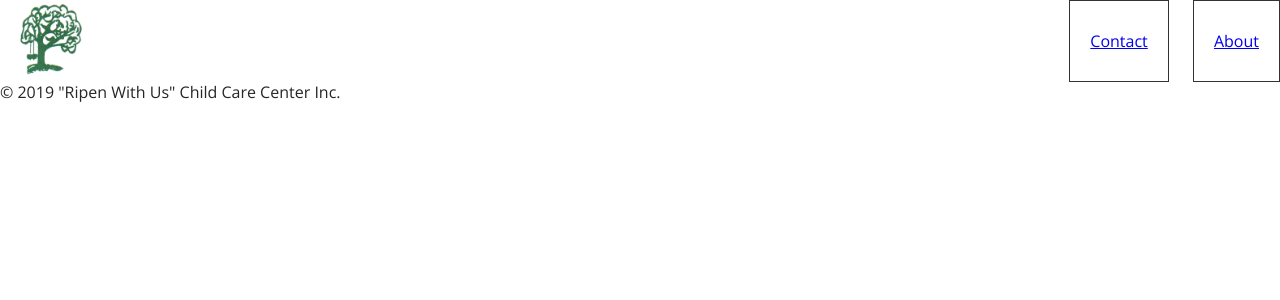
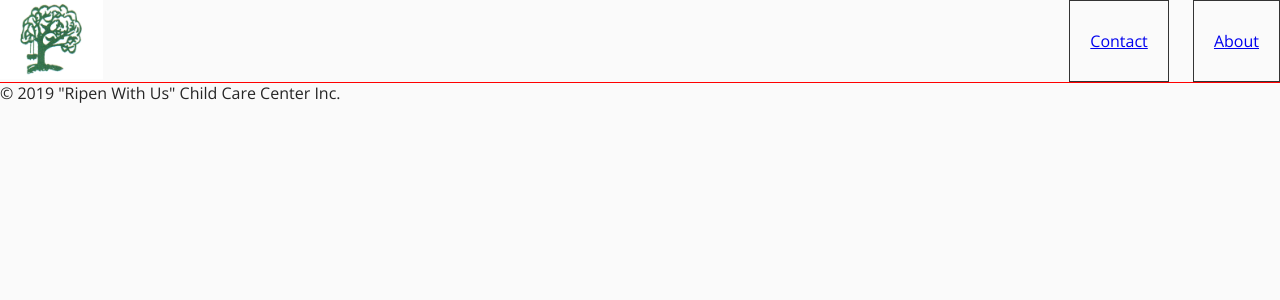
Before and after one commit to funkeymikey/ripen-with-us, a Jekyll site: the page built from index.md, in a window 1280 px wide. Shown: the top 300 px of the page. Built offline with Jekyll 4.4.1, drawn with Linux system fonts in a browser that asks for light colours; some web fonts are replaced; comment, search, counter and statistics services are not loaded.

Commit message:
some styles just for show

```diff
--- a/_includes/header.html
+++ b/_includes/header.html
@@ -1,7 +1,9 @@
+<header>
   <nav>
     <ul>
-    <li><a href="{{ '/' | prepend: site.baseurl }}"><img src="{{ '/images/logo.png' | prepend: site.baseurl }}" alt="Home" /></a></li>
+      <li><a href="{{ '/' | prepend: site.baseurl }}"><img src="{{ '/images/logo.png' | prepend: site.baseurl }}" alt="Home"/></a></li>
       <li><a href="{{ '/contact' | prepend: site.baseurl }}">Contact</a></li>
       <li><a href="{{ '/about' | prepend: site.baseurl }}">About</a></li>
     </ul>
   </nav>
+</header>
--- a/_sass/_layout.scss
+++ b/_sass/_layout.scss
@@ -129,3 +129,17 @@ h4 {
 // 	text-align: center;
 // 	padding: 40px;
 // }
+
+body{
+	background: #fafafa;
+}
+main{
+	background: #fff;
+}
+header {
+	background: #fafafa;
+}
+footer {
+	border-top: solid 1px red;
+	background: #fafafa;
+}
```
Lines whose indentation alone changed are shown as unchanged.
